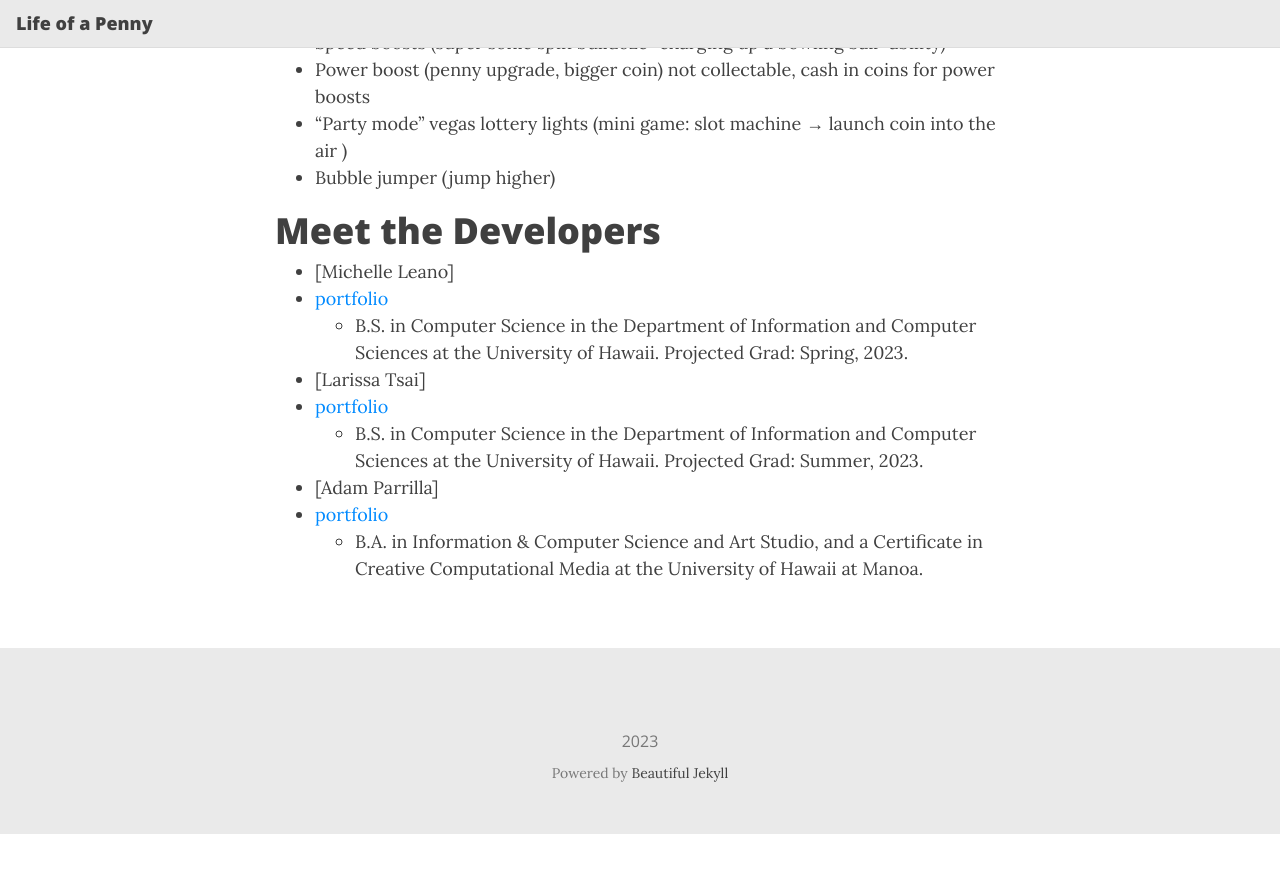
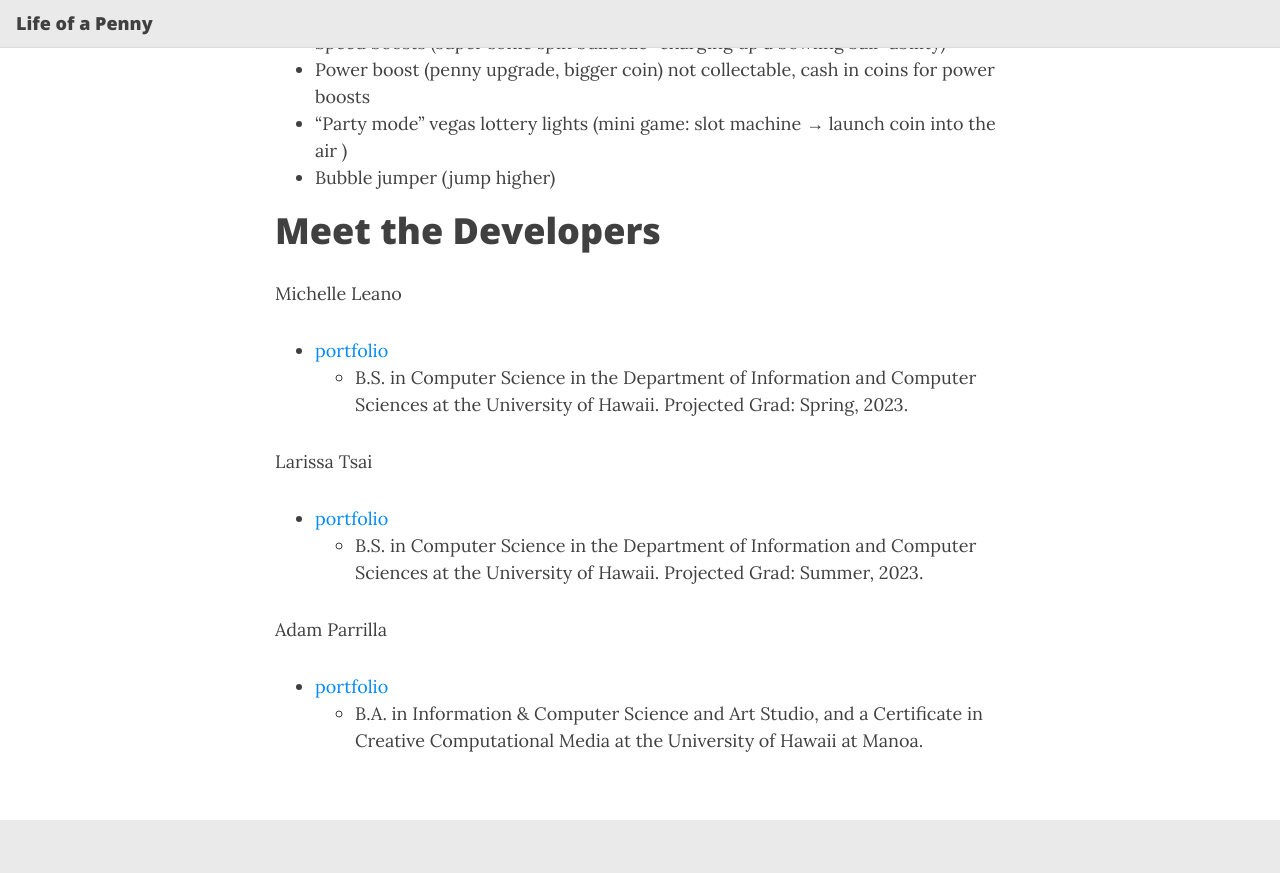
Before and after one commit to milada-game-production/life-of-a-penny.github.io, a Jekyll site: the page built from index.md, in a window 1280 px wide and 900 px high, scrolled down 1438 px. Shown: the top 873 px of the window. Built offline with Jekyll 4.4.1, drawn with Linux system fonts in a browser that asks for light colours; nearby versions of some CDN libraries; our own code applies the rules of GitHub Pages for plain Markdown files; before the commit the page ends 2272 px from its top, so only the background shows below that.

```diff
--- a/index.md
+++ b/index.md
@@ -44,14 +44,14 @@ not collectable, cash in coins for power boosts
 - Bubble jumper (jump higher)
 
 # Meet the Developers
-- [Michelle Leano]
+Michelle Leano
 - [portfolio](https://michnotmeesh.github.io/)
   - B.S. in Computer Science in the Department of Information and Computer Sciences at the University of Hawaii. Projected Grad: Spring, 2023.
 
-- [Larissa Tsai]
+Larissa Tsai
 - [portfolio](https://larissa-tsai.github.io/)
   - B.S. in Computer Science in the Department of Information and Computer Sciences at the University of Hawaii. Projected Grad: Summer, 2023.
 
-- [Adam Parrilla]
+Adam Parrilla
 - [portfolio](https://adamjparrilla.github.io/)
   - B.A. in Information & Computer Science and Art Studio, and a Certificate in Creative Computational Media at the University of Hawaii at Manoa.
```
